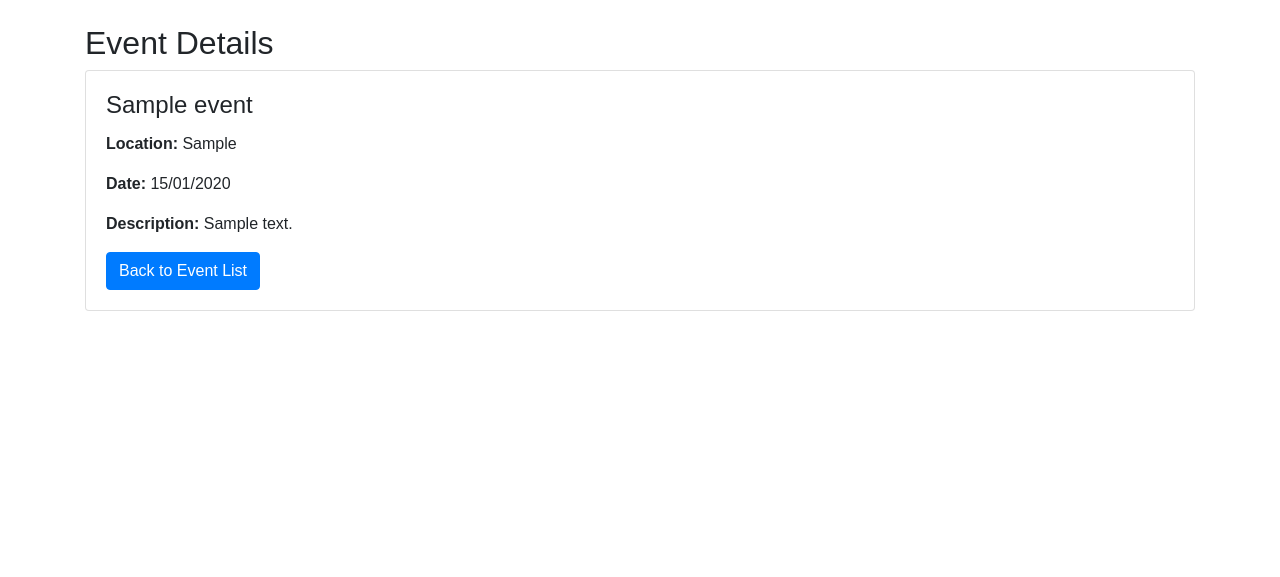
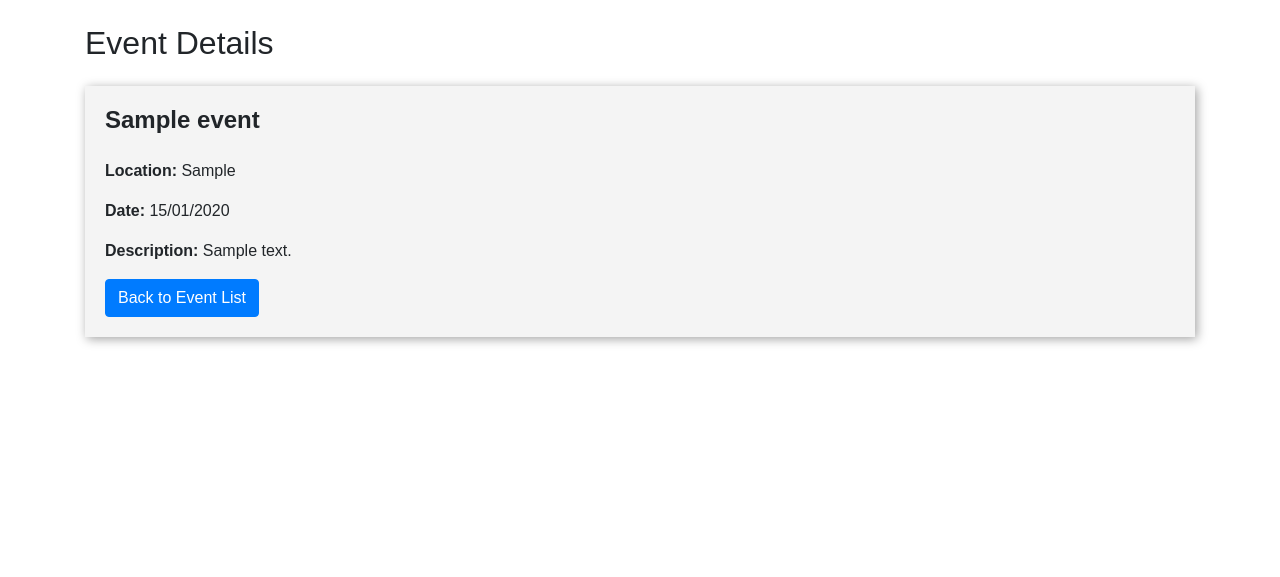
Before and after one commit to david-walters/Milestone-3-Code-Institute, a Flask app: page /details/1 in a window 1280 px wide. Shown: the part 68-645 px from the top of the page. Run offline with Flask 3, Linux system fonts and the light colour scheme; tables that the repository leaves empty hold one stand-in row (values such as "Sample post").

Commit message:
Style the See Details popup to match the Delete Event popup. Make the footer the same bg colour

```diff
--- a/events_list/static/css/styles.css
+++ b/events_list/static/css/styles.css
@@ -46,7 +46,7 @@ nav a:not(.active):hover {
 /* ------------- Footer ------------- */
 
 footer {
-    background-color: rgb(236 236 236);
+    background-color: #f4f4f4;
     padding-top: 20px;
 }
 
@@ -85,6 +85,14 @@ footer p:first-of-type {
     overflow: hidden;
   }
 
+ /* ------------- See Details Page ------------- */
+
+ .card-bg {
+    padding: 20px;
+    background-color: #f4f4f4;
+    box-shadow: 2px 2px 10px rgb(0 0 0 / 37%);
+ }
+
   /* ------------- Delete Confirmation Page ------------- */
 
 .delete-confirmation {
@@ -93,7 +101,7 @@ footer p:first-of-type {
     left: 50%;
     transform: translate(-50%, -50%);
     text-align: center;
-    background-color: #efefef;
+    background-color: #f4f4f4;
     padding: 20px;
     border-radius: 10px;
     box-shadow: 2px 2px 10px rgb(0 0 0 / 37%);
--- a/events_list/templates/modal_see_details.html
+++ b/events_list/templates/modal_see_details.html
@@ -3,14 +3,12 @@
 {% block content %}
 <div class="my-4">
     <h2>Event Details</h2>
-    <div class="card">
-        <div class="card-body">
-            <h4 class="card-title">{{ event.event_name }}</h4>
-            <p class="card-text"><strong>Location:</strong> {{ event.city }}</p>
-            <p class="card-text"><strong>Date:</strong> {{ event.event_date.strftime('%d/%m/%Y') }}</p>
-            <p class="card-text"><strong>Description:</strong> {{ event.description }}</p>
-            <a href="{{ url_for('index') }}" class="btn btn-primary">Back to Event List</a>
-        </div>
+    <div class="card-bg mt-4">
+        <h4 class="mb-4"><strong>{{ event.event_name }}</strong></h4>
+        <p><strong>Location:</strong> {{ event.city }}</p>
+        <p><strong>Date:</strong> {{ event.event_date.strftime('%d/%m/%Y') }}</p>
+        <p><strong>Description:</strong> {{ event.description }}</p>
+        <a href="{{ url_for('index') }}" class="btn btn-primary">Back to Event List</a>
     </div>
 </div>
 {% endblock %}
```
